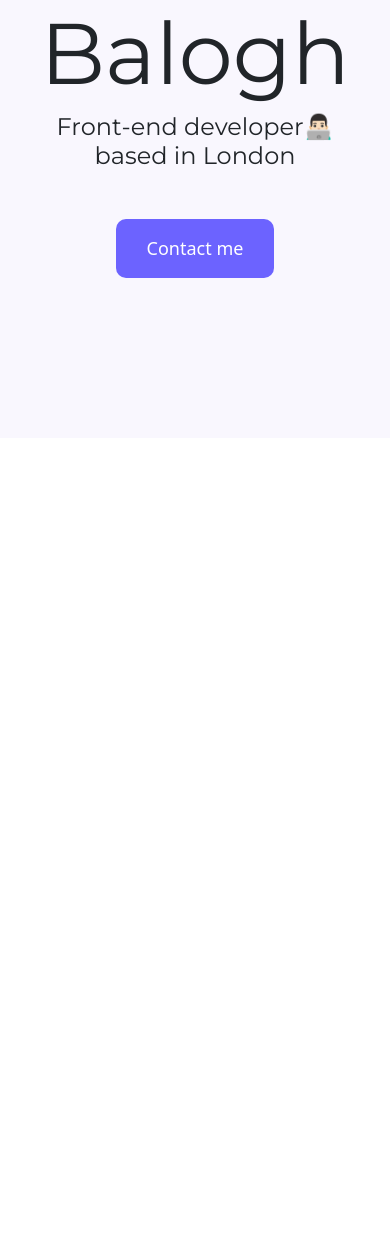
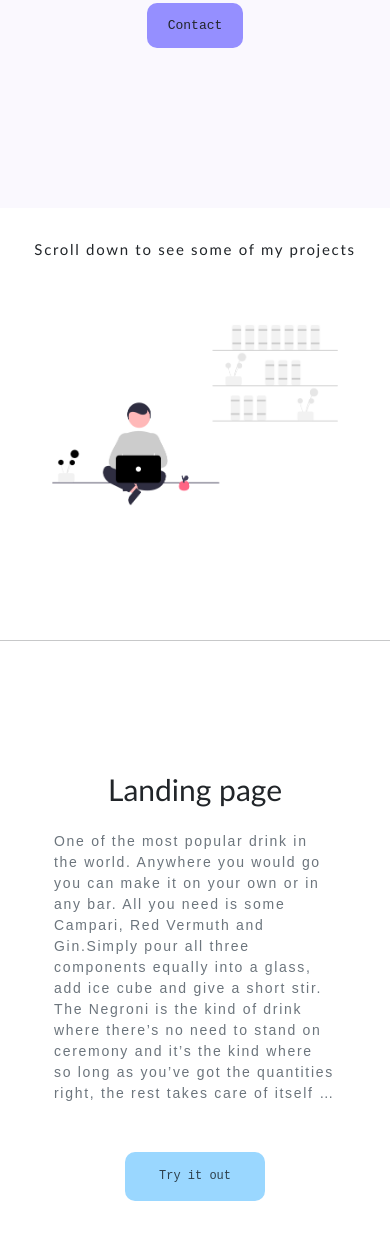
Before and after one commit to admbalogh/Homework-Project, a plain HTML site: page index.html in a window 390 px wide. Shown: the part 315-1557 px from the top of the page. Before the commit the page ends 844 px from the top, so only its background shows below. Drawn offline with nearby package versions, Linux system fonts and the light colour scheme.

Commit message:
Responsive Website
Responsive project. Added images, framework,HTML and CSS styling

```diff
--- a/index.html
+++ b/index.html
@@ -32,12 +32,70 @@
   </head>
   <body>
     <div class="homepage">
-      <p>👋🏻Hello I'm</p>
+      <h2>👋🏻Hello I'm</h2>
       <h1>Adam Balogh</h1>
       <h2 class="mb-5">Front-end developer👨🏻‍💻 based in London</h2>
       <div>
-        <a href="#" class="btn btn-branding"> Contact me </a>
+        <a href="#" class="btn btn-branding"> Contact </a>
       </div>
     </div>
+    <p class="intro-line text-center ">
+        Scroll down to see some of my projects
+      </p>
+      <img src="/project images/freelancer.png" alt="freelancer photo" class="freelancer-photo img-fluid">
+    <hr>
+      <div class="container">
+       <div class="row spacing">
+        <div class="col pe-4">
+          <img src="/project images/negroni image.png" class="img-fluid p-1 border d-none d-lg-block" alt="" />
+        </div>
+       <div class="col">
+          <div class="project-description">
+            <h2 class=" text-center mb-4"> Landing page<h2>
+            <p class=" text-muted mb-5">
+              One of the most popular drink in the world. Anywhere you would go
+              you can make it on your own or in any bar. All you need is some Campari,
+              Red Vermuth and Gin.Simply pour all three components equally into a
+              glass, add ice cube and give a short stir. The
+              Negroni is the kind of drink where there’s no need to stand on
+              ceremony and it’s the kind where so long as you’ve got the
+              quantities right, the rest takes care of itself …
+            </p>
+            <a href="#" class="btn btn-branding-outline "> Try it out</a>
+          </div>
+        </div>
+      </div>
+        <div class="row spacing pb-5">
+         <div class="col pe-4 mt-5">
+          <div class="project-description">
+            <h2 class=" text-center mb-4">Weather App </h2>
+            <p class="mb-5 text-muted p-4">
+              I build this Weather app project using real time API data to forecast the current weather
+              at any location in real time. It shows some details about the weather conditions for example
+              windspeed,humidity and displaying with icons...
+            </p>
+            <a href="#" class="btn btn-branding-outline"> Try it out </a>
+          </div>
+        </div>
+        <div class="col ps-5 mt-5">
+          <img src="/project images/weatherapp.png " class="img-fluid p-1 border d-none d-lg-block " alt="" />
+        </div>
+      </div>
+    </div>
+
+    <footer>
+      <hr>
+      <p >
+        Created by Adam Balogh
+      </p>
+      </br>
+      <a
+          href="https://www.instagram.com/admbalogh/"
+          target="_blank"
+          class="link-icon ">
+      <i class="fab fa-instagram instagram-icon"></i>
+      </a>
+    </footer>
+
   </body>
 </html>
--- a/project style/style.css
+++ b/project style/style.css
@@ -1,25 +1,52 @@
 :root {
   --branding-color: #6c63ff;
-  --secondary-color: #f9f7fe;
+  --secondary-color: #f9f7feda;
   --heading-font-family: "Montserrat", sans-serif;
 }
+hr {
+  color: 0.5px solid black;
+  margin: 100px auto;
+}
 
+h2 {
+  font-size: 42px;
+  font-family: "Gill Sans", "Gill Sans MT", Calibri, "Trebuchet MS", sans-serif;
+  font-weight: 300;
+}
+p {
+  letter-spacing: 1.7px;
+  font-size: 15px;
+  font-stretch: expanded;
+  font-family: sans-serif;
+  text-decoration: solid;
+  font-weight: 500;
+  line-height: 1.5;
+}
+a {
+  text-decoration: none;
+  color: black;
+}
+.intro-line {
+  background: white;
+  margin: 30px auto;
+  font-family: "Gill Sans", "Gill Sans MT", Calibri, "Trebuchet MS", sans-serif;
+  font-weight: 300;
+  font-size: 26px;
+}
+.freelancer-photo {
+  display: block;
+  margin: 0 auto;
+}
 .homepage h1 {
   font-weight: normal;
   font-family: var(--heading-font-family);
   font-size: 86px;
 }
-.homepage p {
-  font-size: 36px;
-  font-weight: lighter;
-  font-family: "Poppins", sans-serif;
-  margin: 0;
-}
 
 .homepage h2 {
-  font-family: var(--heading-font-family);
-  font-weight: normal;
-  font-size: 24px;
+  font-family: "Gill Sans", "Gill Sans MT", Calibri, "Trebuchet MS", sans-serif;
+  font-weight: 300;
+  font-size: 28px;
 }
 
 .homepage {
@@ -28,14 +55,85 @@
   padding: 160px 20px;
 }
 .btn-branding {
-  background: var(--branding-color);
-  color: white;
-  font-size: 18px;
+  background: #958fff;
+  color: #212529;
+  font-size: 13px;
+  font-family: monospace;
   border-radius: 10px;
   line-height: 27px;
-  padding: 15px 30px;
+  padding: 8px 20px;
 }
 .btn-branding:hover {
-  background: var(--branding-color);
-  color: #212529;
+  background: #c1bdff;
+  color: black;
+  border: white;
+  box-shadow: 0em 1em 3em 0px rgb(0 0 0 / 15%);
+  transition: ease-in-out 300ms;
 }
+
+.btn-branding-outline {
+  max-width: 140px;
+  margin: 0 auto;
+  display: block;
+  font-family: monospace;
+  font-size: 12px;
+  border-radius: 10px;
+  line-height: 27px;
+  padding: 10px 5px;
+  color: rgba(0, 0, 0, 0.707);
+  background: #9ad7ff;
+}
+.btn-branding-outline:hover {
+  transition: all ease-in-out 300ms;
+  color: rgb(255, 152, 152);
+  background: #d0ecff;
+  box-shadow: 0em 1em 3em 0px rgb(0 0 0 / 15%);
+}
+.spacing {
+  padding-bottom: 50px;
+}
+.project-description {
+  padding: 30px;
+  margin-top: 30px;
+}
+
+footer {
+  text-align: center;
+  padding-bottom: 50px;
+  margin: 0px auto;
+  background: #f9f7feda;
+}
+.instagram-icon {
+  font-size: 32px;
+}
+.instagram-icon:hover {
+  text-decoration: none;
+  transition: ease-in-out 250ms;
+  font-size: 45px;
+  color: rgb(255, 173, 173);
+  cursor: pointer;
+}
+
+@media (max-width: 900px) {
+  .homepage h1 {
+    font-size: 42px;
+  }
+  .homepage h2 {
+    font-size: 18px;
+  }
+  .container {
+    display: inherit;
+  }
+  .intro-line {
+    font-size: 15px;
+  }
+  .spacing {
+    display: contents;
+  }
+  h2 {
+    font-size: 30px;
+  }
+  p {
+    font-size: 14px;
+  }
+}
```
Also changed, not shown: project images/freelancer.png (added), project images/weatherapp.png (added), 3 other files.
